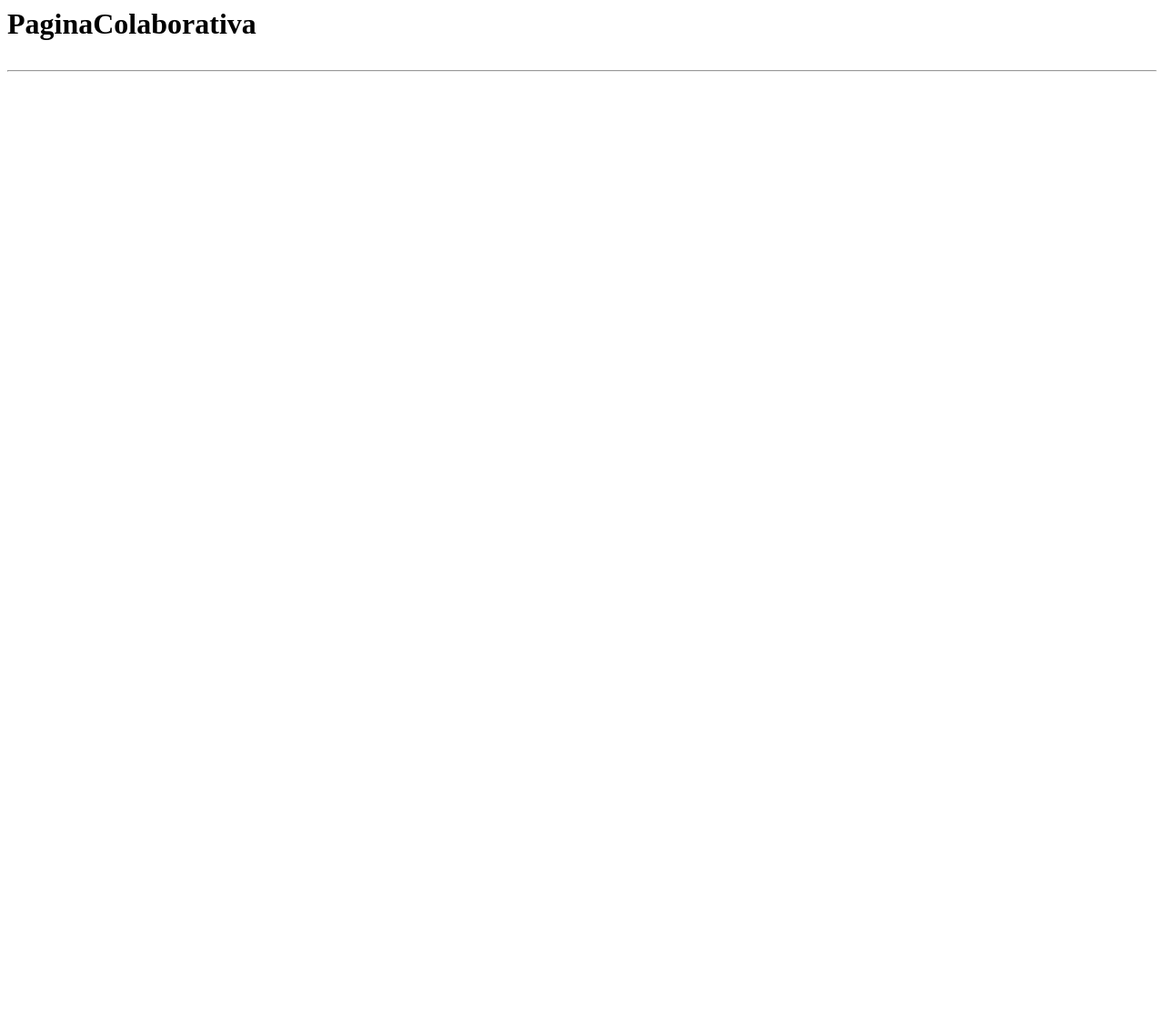
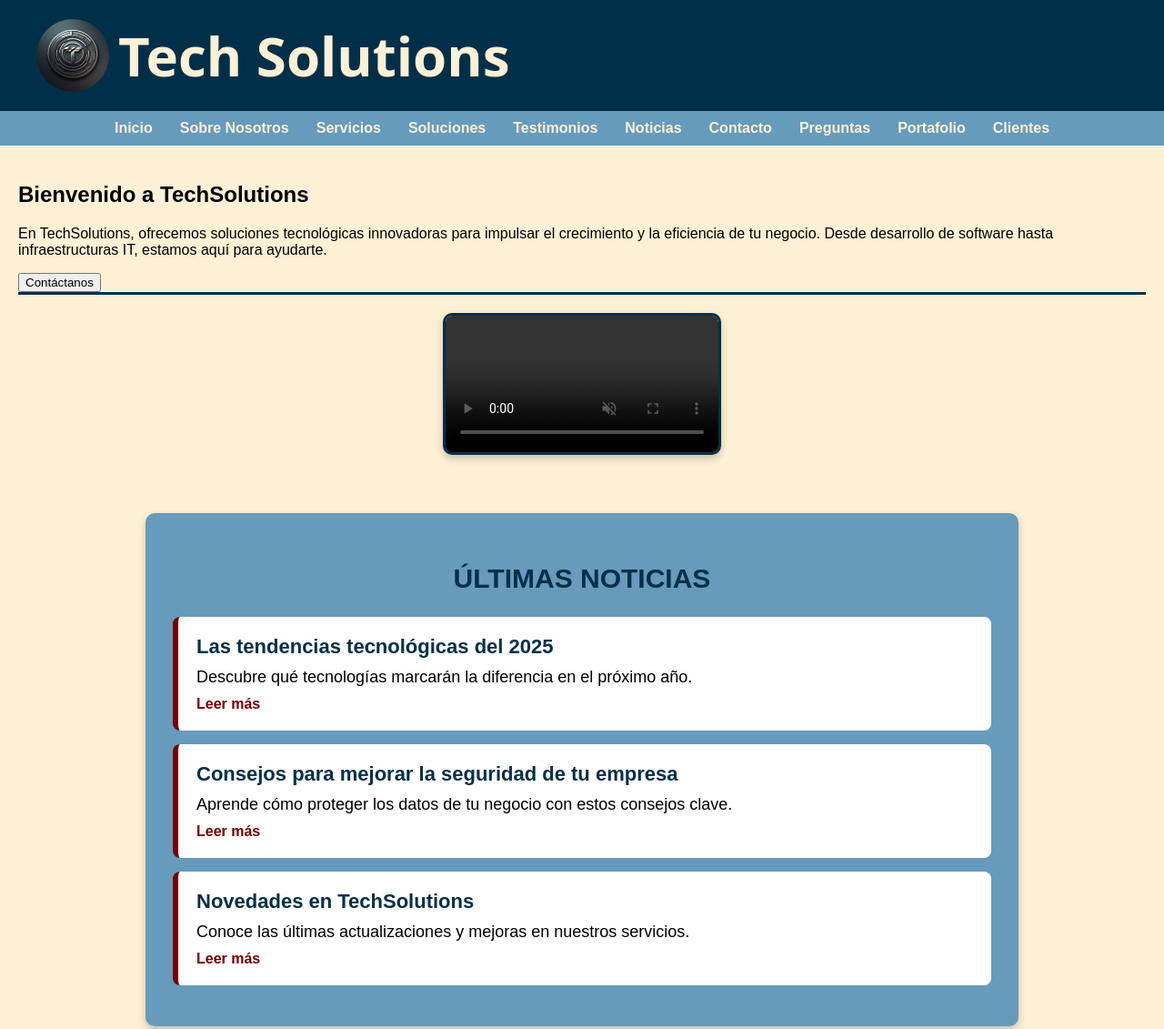
Before and after one commit to Fernando4974/PaginaWebColaborativa, a plain HTML site: page index.html in a window 1280 px wide. Shown: the top 1131 px of the page at 91% size. Before the commit the page ends 800 px from the top, so only its background shows below. Drawn offline with Linux system fonts and the light colour scheme; grey boxes are pictures that could not be loaded.

Commit message:
listo para el fork

```diff
--- a/index.html
+++ b/index.html
@@ -1,2 +1,79 @@
-<h1>PaginaColaborativa<h1>
-    <p><hr></p>
+<!DOCTYPE html>
+<html lang="es">
+  <head>
+    <meta charset="UTF-8" />
+    <meta name="viewport" content="width=device-width, initial-scale=1.0" />
+    <title>Tech Solutions</title>
+    <link rel="stylesheet" href="stylesIndex.css" />
+  </head>
+  <body>
+    <header>
+      <img id="logo" src="./img/logo.jpeg" alt="Logo de Tech Solutions" />
+      <h1 id="titulo">Tech Solutions</h1>
+    </header>
+
+    <nav id="nav">
+      <a href="index.html">Inicio</a>
+      <a href="sobreNosotros.html">Sobre Nosotros</a>
+      <a href="servicios.html">Servicios</a>
+      <a href="soluciones.html">Soluciones</a>
+      <a href="testimonios.html">Testimonios</a>
+      <a href="noticias.html">Noticias</a>
+      <a href="contacto.html">Contacto</a>
+      <a href="preguntas.html">Preguntas</a>
+      <a href="portafolio.html">Portafolio</a>
+      <a href="areadeclientes.html">Clientes</a>
+    </nav>
+
+    <main>
+      <section id="intro">
+        <h2>Bienvenido a TechSolutions</h2>
+        <p>
+          En TechSolutions, ofrecemos soluciones tecnológicas innovadoras para impulsar
+          el crecimiento y la eficiencia de tu negocio. Desde desarrollo de software
+          hasta infraestructuras IT, estamos aquí para ayudarte.
+        </p>
+        <button id="cta" onclick="location.href='contacto.html'">Contáctanos</button>
+      </section>
+
+      <div class="video-container">
+        <video controls autoplay muted>
+          <source src="./videos/video.mp4" type="video/mp4" />
+          Tu navegador no soporta la reproducción de videos.
+        </video>
+      </div>
+
+      <section id="noticias">
+        <h2>Últimas Noticias</h2>
+        <article>
+          <h3>Las tendencias tecnológicas del 2025</h3>
+          <p>Descubre qué tecnologías marcarán la diferencia en el próximo año.</p>
+          <a href="noticias.html">Leer más</a>
+        </article>
+        <article>
+          <h3>Consejos para mejorar la seguridad de tu empresa</h3>
+          <p>Aprende cómo proteger los datos de tu negocio con estos consejos clave.</p>
+          <a href="noticias.html">Leer más</a>
+        </article>
+        <article>
+          <h3>Novedades en TechSolutions</h3>
+          <p>Conoce las últimas actualizaciones y mejoras en nuestros servicios.</p>
+          <a href="noticias.html">Leer más</a>
+        </article>
+      </section>
+    </main>
+
+    <footer>
+      <div class="footer-content">
+        <p>&copy; 2025 TechSolutions. Todos los derechos reservados.</p>
+        <p>Contacto: contacto@techsolutions.com</p>
+        <p>Síguenos en nuestras redes sociales:</p>
+        <ul>
+          <li><a href="https://www.facebook.com/techsolutions">Facebook</a></li>
+          <li><a href="https://www.twitter.com/techsolutions">Twitter</a></li>
+          <li><a href="https://www.instagram.com/techsolutions">Instagram</a></li>
+        </ul>
+      </div>
+    </footer>
+  </body>
+</html>
--- /dev/null
+++ b/stylesIndex.css
@@ -0,0 +1,166 @@
+body {
+  font-family: Arial, sans-serif;
+  background-color: #fdf0d5;
+  margin: 0;
+  padding: 0;
+}
+
+header {
+  background-color: #003049;
+  color: #fdf0d5;
+  padding: 20px;
+  display: flex;
+  align-items: center;
+  text-align: left;
+}
+
+#logo {
+  width: 100%;
+  max-width: 80px;
+  margin-left: 20px;
+  border-radius: 70%;
+  margin-right: 10px;
+}
+
+#titulo {
+  margin: 0;
+  color: #fdf0d5;
+  font-size: 60px;
+  font-family: system-ui, -apple-system, BlinkMacSystemFont, "Segoe UI", Roboto, Oxygen, Ubuntu, Cantarell, "Open Sans", "Helvetica Neue", sans-serif;
+}
+
+nav {
+  background-color: #669bbc;
+  display: flex;
+  justify-content: center;
+  padding: 10px 0;
+}
+
+nav a {
+  color: #fdf0d5;
+  margin: 0 15px;
+  text-decoration: none;
+  font-weight: bold;
+  transition: color 0.3s ease-in-out;
+}
+
+nav a:hover {
+  color: #003049;
+}
+
+main {
+  padding: 20px;
+  background-color: #fdf0d5;
+  min-height: 400px;
+}
+
+footer {
+  background-color: #780000;
+  color: #fdf0d5;
+  text-align: center;
+  padding: 20px 0;
+}
+
+.footer-content {
+  max-width: 800px;
+  margin: 0 auto;
+}
+
+.footer-content ul {
+  list-style: none;
+  padding: 0;
+}
+
+.footer-content li {
+  display: inline;
+  margin: 0 10px;
+}
+
+.footer-content a {
+  color: #fdf0d5;
+  text-decoration: none;
+  font-weight: bold;
+  transition: color 0.3s ease-in-out;
+}
+
+.footer-content a:hover {
+  color: #003049;
+}
+
+.video-container {
+  text-align: center;
+  padding: 20px;
+  background-color: #fdf0d5;
+  border-top: 3px solid #003049;
+}
+
+.video-container h2 {
+  color: #003049;
+  margin-bottom: 20px;
+  font-size: 28px;
+  text-transform: uppercase;
+  letter-spacing: 1px;
+}
+
+video {
+  max-width: 100%;
+  border: 3px solid #003049;
+  border-radius: 10px;
+  box-shadow: 0 4px 8px rgba(0, 0, 0, 0.2);
+}
+
+/* Últimas Noticias */
+#noticias {
+  background-color: #669bbc;
+  padding: 30px;
+  margin: 40px auto;
+  border-radius: 10px;
+  box-shadow: 0 4px 8px rgba(0, 0, 0, 0.2);
+  max-width: 900px;
+}
+
+#noticias h2 {
+  color: #003049;
+  text-align: center;
+  font-size: 30px;
+  text-transform: uppercase;
+  margin-bottom: 25px;
+}
+
+#noticias article {
+  background-color: #ffffff;
+  padding: 20px;
+  border-radius: 8px;
+  margin-bottom: 15px;
+  border-left: 6px solid #780000;
+  transition: transform 0.3s ease-in-out, box-shadow 0.3s ease-in-out;
+}
+
+#noticias article:hover {
+  transform: scale(1.03);
+  box-shadow: 0 5px 10px rgba(0, 0, 0, 0.3);
+}
+
+#noticias article h3 {
+  color: #003049;
+  margin: 0 0 10px;
+  font-size: 22px;
+}
+
+#noticias article p {
+  color: #000;
+  margin: 0 0 10px;
+  font-size: 18px;
+}
+
+#noticias article a {
+  color: #780000;
+  text-decoration: none;
+  font-weight: bold;
+  transition: color 0.3s;
+}
+
+#noticias article a:hover {
+  color: #003049;
+  text-decoration: underline;
+}
```
Also changed, not shown: clientes.html (added), img/logo.jpeg (added).
